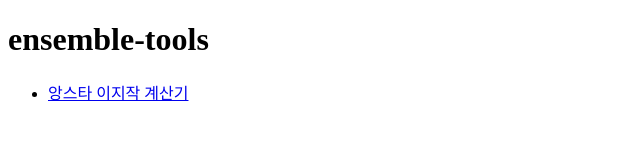
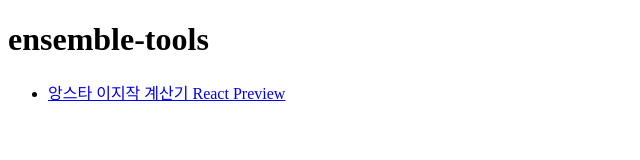
Before and after one commit to ensemble-tools/ensemble-tools.github.io, a plain HTML site: page index.html in a window 1280 px wide. Shown: the whole page, without its empty margins (0-640 px from the left). Drawn offline with Linux system fonts and the light colour scheme.

Commit message:
Enable Pages static files for Easyjak preview

```diff
--- a/index.html
+++ b/index.html
@@ -7,7 +7,7 @@
 <body>
   <h1>ensemble-tools</h1>
   <ul>
-    <li><a href="https://ensemble-tools.github.io/ansta-easyjak/">앙스타 이지작 계산기</a></li>
+    <li><a href="https://ensemble-tools.github.io/ansta-easyjak/react/">앙스타 이지작 계산기 React Preview</a></li>
   </ul>
 </body>
 </html>
```
Also changed, not shown: 1 other file.
